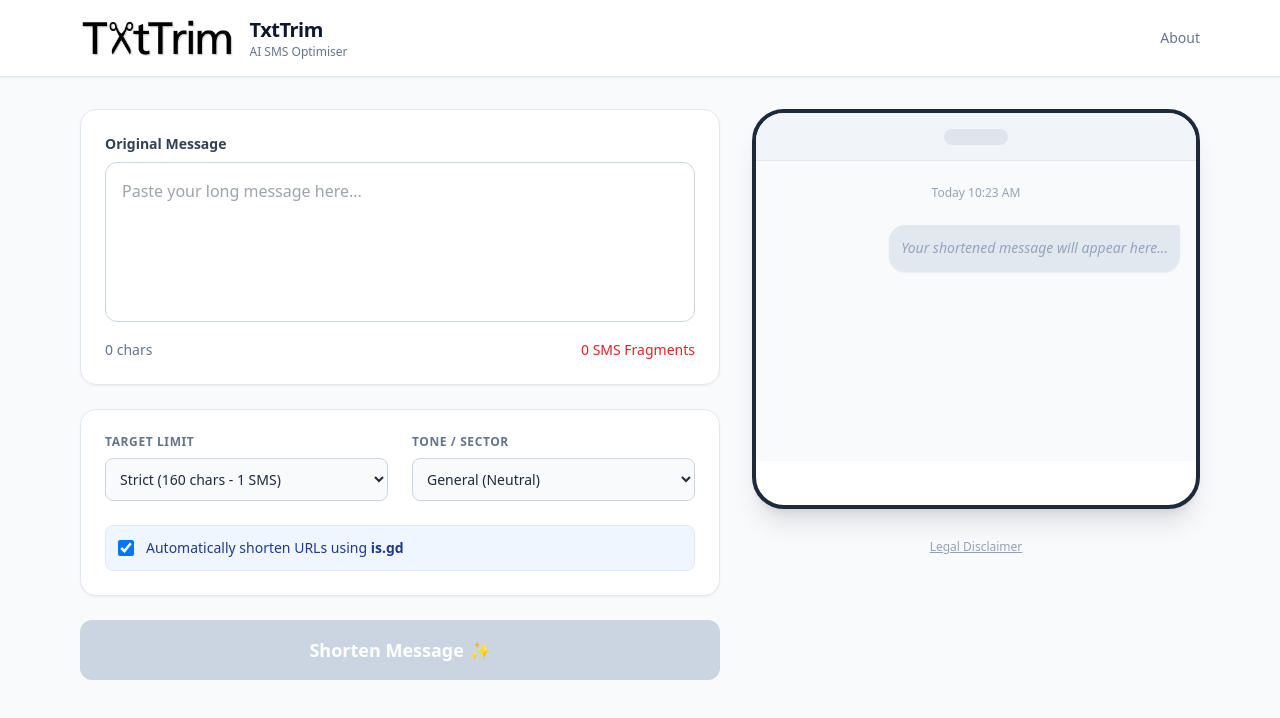
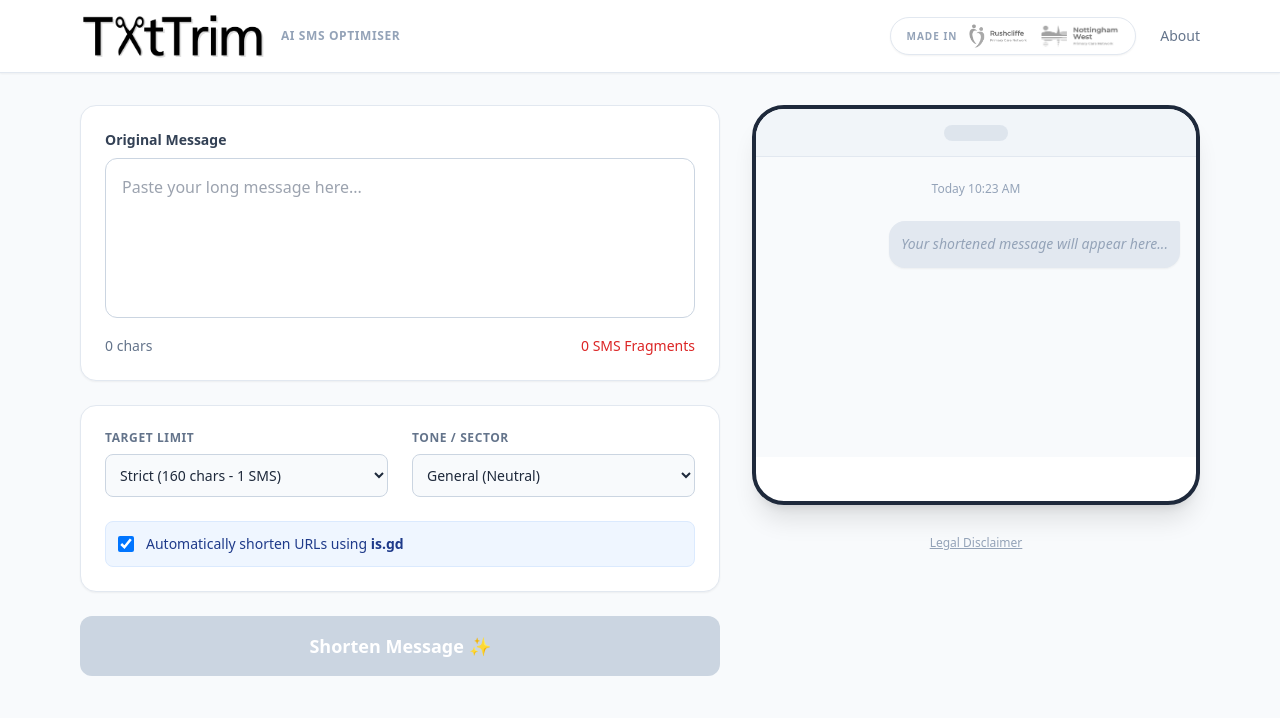
Before and after one commit to JLHITS/txttrim-FE, a React (Create React App) app: page / in a window 1280 px wide. Shown: the top 718 px of the page. Built offline with nearby package versions, Linux system fonts and the light colour scheme.

Commit message:
added logos for PCNs and added cost savings

```diff
--- a/src/App.js
+++ b/src/App.js
@@ -1,10 +1,15 @@
 import React, { useState, useEffect } from "react";
 import ReactGA from "react-ga4";
+
+// --- ASSETS ---
 import logo from "./assets/logo.png";
+import rushcliffeLogo from "./assets/rushcliffepcn.png";
+import nottsWestLogo from "./assets/nottinghamwestpcn.png";
 
 // --- CONFIG ---
 const API_BASE_URL = "https://txttrim-backend.onrender.com";
 const TRACKING_ID = "G-KKM0XZD821";
+const COST_PER_FRAGMENT = 0.022; // £0.022 per SMS fragment
 
 function App() {
   // State
@@ -27,7 +32,6 @@
     ReactGA.initialize(TRACKING_ID);
     ReactGA.send("pageview");
 
-    // Load prefs
     const storedSector = localStorage.getItem("preferredSector");
     const storedMaxChars = localStorage.getItem("preferredMaxChars");
     if (storedSector) setBusinessSector(storedSector);
@@ -70,26 +74,96 @@
     }
   };
 
-  // Helper to calculate fragments visually
   const getFragmentCount = (len) => Math.ceil(len / 160);
   const getFragmentColor = (count) => count === 1 ? "text-green-600" : count === 2 ? "text-yellow-600" : "text-red-600";
+
+  // --- SAVINGS CALCULATION ---
+  const renderSavings = () => {
+    if (!response) return null;
+
+    const oldFrags = getFragmentCount(response.original_length);
+    const newFrags = getFragmentCount(response.shortened_length);
+    const savedFrags = oldFrags - newFrags;
+
+    // If no money saved, don't show the box
+    if (savedFrags <= 0) return null;
+
+    const savedPerMsg = savedFrags * COST_PER_FRAGMENT;
+
+    return (
+      <div className="bg-amber-50 border border-amber-200 rounded-xl p-5 animate-fade-in-up shadow-sm">
+        <div className="flex items-center gap-2 mb-3 text-amber-800">
+           <span className="text-xl">💰</span>
+           <h3 className="font-bold">Potential Cost Savings</h3>
+        </div>
+
+        <p className="text-sm text-amber-900 mb-4">
+          You saved <strong>{savedFrags} SMS fragments</strong> per patient!
+          <br/>At <span className="font-mono">£{COST_PER_FRAGMENT}</span> per fragment, here is what you save:
+        </p>
+
+        <div className="space-y-2">
+           <div className="flex justify-between items-center text-sm border-b border-amber-100 pb-1">
+              <span className="text-amber-700">Single Message</span>
+              <span className="font-bold text-amber-900">£{savedPerMsg.toFixed(3)}</span>
+           </div>
+           <div className="flex justify-between items-center text-sm border-b border-amber-100 pb-1">
+              <span className="text-amber-700">List of 1,000 Patients</span>
+              <span className="font-bold text-green-700">£{(savedPerMsg * 1000).toFixed(2)}</span>
+           </div>
+           <div className="flex justify-between items-center text-sm font-medium pt-1">
+              <span className="text-amber-700">List of 5,000 Patients</span>
+              <span className="font-bold text-green-700">£{(savedPerMsg * 5000).toFixed(2)}</span>
+           </div>
+        </div>
+      </div>
+    );
+  };
 
   return (
     <div className="min-h-screen bg-slate-50 text-slate-800 font-sans selection:bg-blue-100">
 
       {/* --- HEADER --- */}
-      <header className="w-full bg-white border-b border-slate-200 py-4 shadow-sm sticky top-0 z-10">
-        <div className="max-w-6xl mx-auto px-4 flex justify-between items-center">
+      <header className="w-full bg-white border-b border-slate-200 py-3 shadow-sm sticky top-0 z-20">
+        <div className="max-w-6xl mx-auto px-4 flex flex-col md:flex-row justify-between items-center gap-4 md:gap-0">
+
+          {/* LEFT: LOGO */}
           <div className="flex items-center gap-3">
-            {/* Ensure logo exists in assets or comment this out */}
-            <img src={logo} alt="TxtTrim" className="h-10 w-auto" />
-            <div>
-              <h1 className="text-xl font-bold text-slate-900 tracking-tight">TxtTrim</h1>
-              <p className="text-xs text-slate-500">AI SMS Optimiser</p>
+            <img src={logo} alt="TxtTrim" className="h-12 w-auto object-contain" />
+            <div className="flex flex-col justify-center h-full">
+              <p className="text-xs font-bold text-slate-400 uppercase tracking-wider">AI SMS Optimiser</p>
             </div>
           </div>
-          <div className="flex gap-3 text-sm font-medium">
-            <button onClick={() => setShowAbout(!showAbout)} className="text-slate-500 hover:text-blue-600 transition">About</button>
+
+          {/* RIGHT: CREDITS & ABOUT */}
+          <div className="flex items-center gap-6">
+
+            {/* Credits Badge (Now with LINKS) */}
+            <div className="flex items-center gap-3 bg-white px-4 py-1.5 rounded-full border border-slate-200 shadow-sm">
+                <span className="text-[10px] font-bold text-slate-400 uppercase tracking-widest">Made in</span>
+
+                <a href="https://www.rushcliffehealth.org" target="_blank" rel="noopener noreferrer">
+                  <img
+                    src={rushcliffeLogo}
+                    alt="Rushcliffe PCN"
+                    className="h-6 w-auto grayscale hover:grayscale-0 transition-all duration-300 opacity-80 hover:opacity-100 mix-blend-multiply"
+                    title="Rushcliffe PCN"
+                  />
+                </a>
+
+                <a href="https://www.nottinghamwestpcn.co.uk" target="_blank" rel="noopener noreferrer">
+                  <img
+                    src={nottsWestLogo}
+                    alt="Nottingham West PCN"
+                    className="h-6 w-auto grayscale hover:grayscale-0 transition-all duration-300 opacity-80 hover:opacity-100 mix-blend-multiply"
+                    title="Nottingham West PCN"
+                  />
+                </a>
+            </div>
+
+            <button onClick={() => setShowAbout(!showAbout)} className="text-sm font-medium text-slate-500 hover:text-blue-600 transition">
+                About
+            </button>
           </div>
         </div>
       </header>
@@ -97,7 +171,7 @@
       {/* --- MAIN CONTENT --- */}
       <main className="max-w-6xl mx-auto px-4 py-8 grid grid-cols-1 lg:grid-cols-12 gap-8">
 
-        {/* LEFT COLUMN: INPUTS (lg:col-span-7) */}
+        {/* LEFT COLUMN: INPUTS */}
         <div className="lg:col-span-7 space-y-6">
 
           {/* Input Card */}
@@ -112,14 +186,12 @@
                 if (e.target.value) setErrorMessage("");
               }}
             />
-
             <div className="flex justify-between items-center mt-3 text-sm text-slate-500">
               <span>{text.length} chars</span>
               <span className={`font-medium ${getFragmentColor(getFragmentCount(text.length))}`}>
                 {getFragmentCount(text.length)} SMS Fragment{getFragmentCount(text.length) !== 1 && 's'}
               </span>
             </div>
-
             {errorMessage && (
               <div className="mt-3 p-3 bg-red-50 text-red-700 text-sm rounded-lg border border-red-100 flex items-center gap-2">
                 <span>🚨</span> {errorMessage}
@@ -129,7 +201,6 @@
 
           {/* Settings Card */}
           <div className="bg-white rounded-2xl shadow-sm border border-slate-200 p-6 grid grid-cols-1 md:grid-cols-2 gap-6">
-
             <div>
               <label className="block text-xs font-bold text-slate-500 uppercase tracking-wider mb-2">Target Limit</label>
               <select
@@ -177,7 +248,6 @@
                 Automatically shorten URLs using <strong>is.gd</strong>
               </label>
             </div>
-
           </div>
 
           {/* Action Button */}
@@ -192,31 +262,23 @@
           >
             {loading ? "Optimising..." : "Shorten Message ✨"}
           </button>
-
         </div>
 
 
-        {/* RIGHT COLUMN: RESULTS & PREVIEW (lg:col-span-5) */}
+        {/* RIGHT COLUMN: RESULTS */}
         <div className="lg:col-span-5 space-y-6">
 
             {/* PHONE PREVIEW */}
             <div className="bg-white rounded-[2rem] shadow-xl border-4 border-slate-800 overflow-hidden relative min-h-[400px]">
-              {/* Notch/Header */}
               <div className="bg-slate-100 h-12 border-b border-slate-200 flex items-center justify-center">
                  <div className="w-16 h-4 bg-slate-300 rounded-full opacity-50"></div>
               </div>
-
-              {/* Chat Area */}
               <div className="p-4 bg-slate-50 h-full flex flex-col gap-4 min-h-[300px]">
                 <div className="text-center text-xs text-slate-400 my-2">Today 10:23 AM</div>
-
-                {/* The Message Bubble */}
                 <div className={`self-end max-w-[85%] p-3 rounded-2xl rounded-tr-sm text-sm leading-relaxed shadow-sm transition-all duration-500
                   ${response ? "bg-blue-500 text-white" : "bg-slate-200 text-slate-400 italic"}`}>
                   {response ? response.shortened_text : "Your shortened message will appear here..."}
                 </div>
-
-                {/* Meta Data under bubble */}
                 {response && (
                   <div className="self-end text-xs text-slate-500 pr-1 animate-fade-in">
                      Sent • {response.shortened_length} chars
@@ -246,18 +308,26 @@
                     </div>
                 </div>
 
+                {/* COPY BUTTON */}
                 <button
                   onClick={handleCopy}
-                  className={`w-full py-2 rounded-lg font-semibold text-sm transition-colors
+                  className={`w-full py-3 rounded-xl font-bold text-lg shadow-sm transition-all transform active:scale-[0.98] flex items-center justify-center gap-2
                     ${copied
-                      ? "bg-emerald-600 text-white"
-                      : "bg-white text-emerald-700 border border-emerald-200 hover:bg-emerald-100"
+                      ? "bg-emerald-700 text-white ring-2 ring-emerald-200"
+                      : "bg-emerald-500 hover:bg-emerald-600 text-white hover:shadow-emerald-200"
                     }`}
                 >
-                  {copied ? "Copied to Clipboard!" : "Copy Text"}
+                  {copied ? (
+                    <><span>✅</span> Copied!</>
+                  ) : (
+                    <><span>📋</span> Copy Text</>
+                  )}
                 </button>
               </div>
             )}
+
+            {/* SAVINGS BOX (Only shows if money saved) */}
+            {renderSavings()}
 
             {/* DISCLAIMER TOGGLE */}
             <div className="text-center">
@@ -272,11 +342,10 @@
                     </div>
                 )}
             </div>
-
         </div>
       </main>
 
-      {/* ABOUT MODAL (Simple Overlay) */}
+      {/* ABOUT MODAL */}
       {showAbout && (
         <div className="fixed inset-0 bg-black/50 flex items-center justify-center z-50 p-4" onClick={() => setShowAbout(false)}>
           <div className="bg-white max-w-lg w-full rounded-2xl p-8 shadow-2xl" onClick={e => e.stopPropagation()}>
@@ -292,7 +361,6 @@
           </div>
         </div>
       )}
-
     </div>
   );
 }
```
Also changed, not shown: src/assets/nottinghamwestpcn.png (added), src/assets/rushcliffepcn.png (added).
